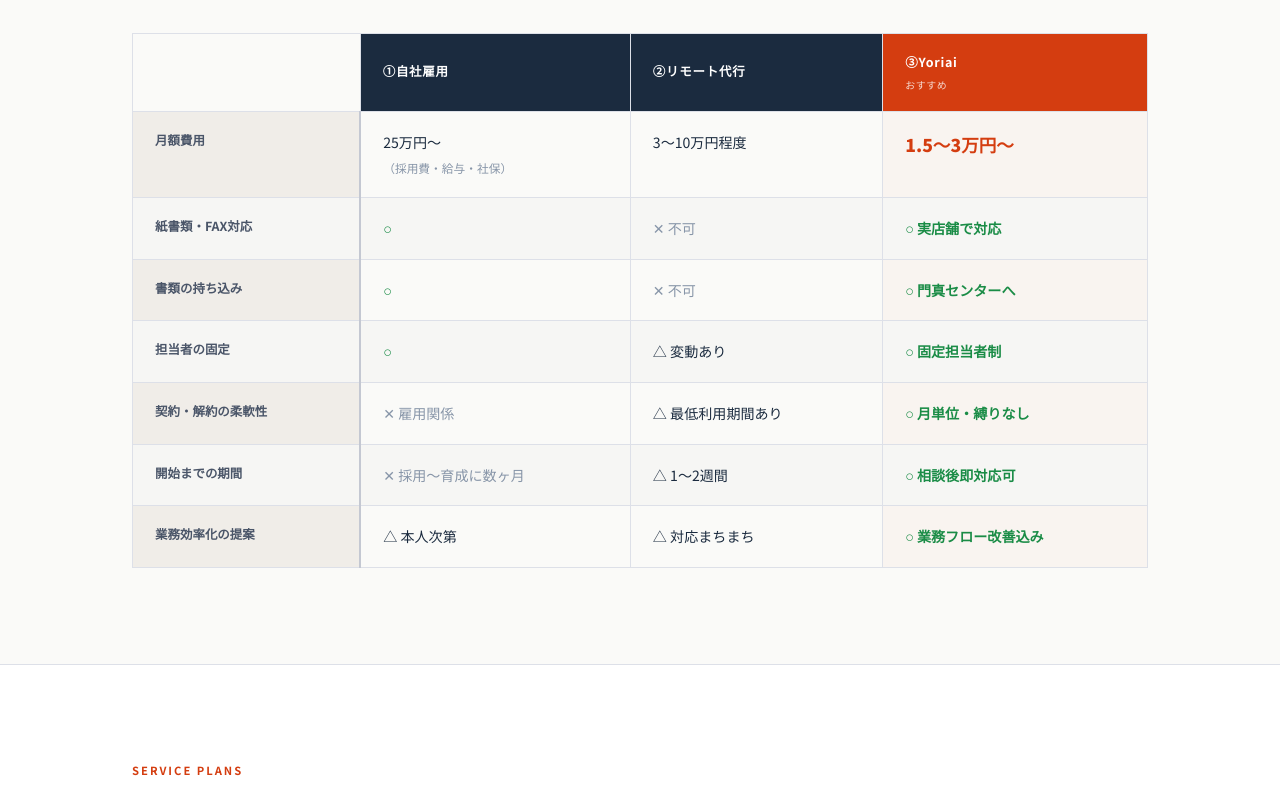
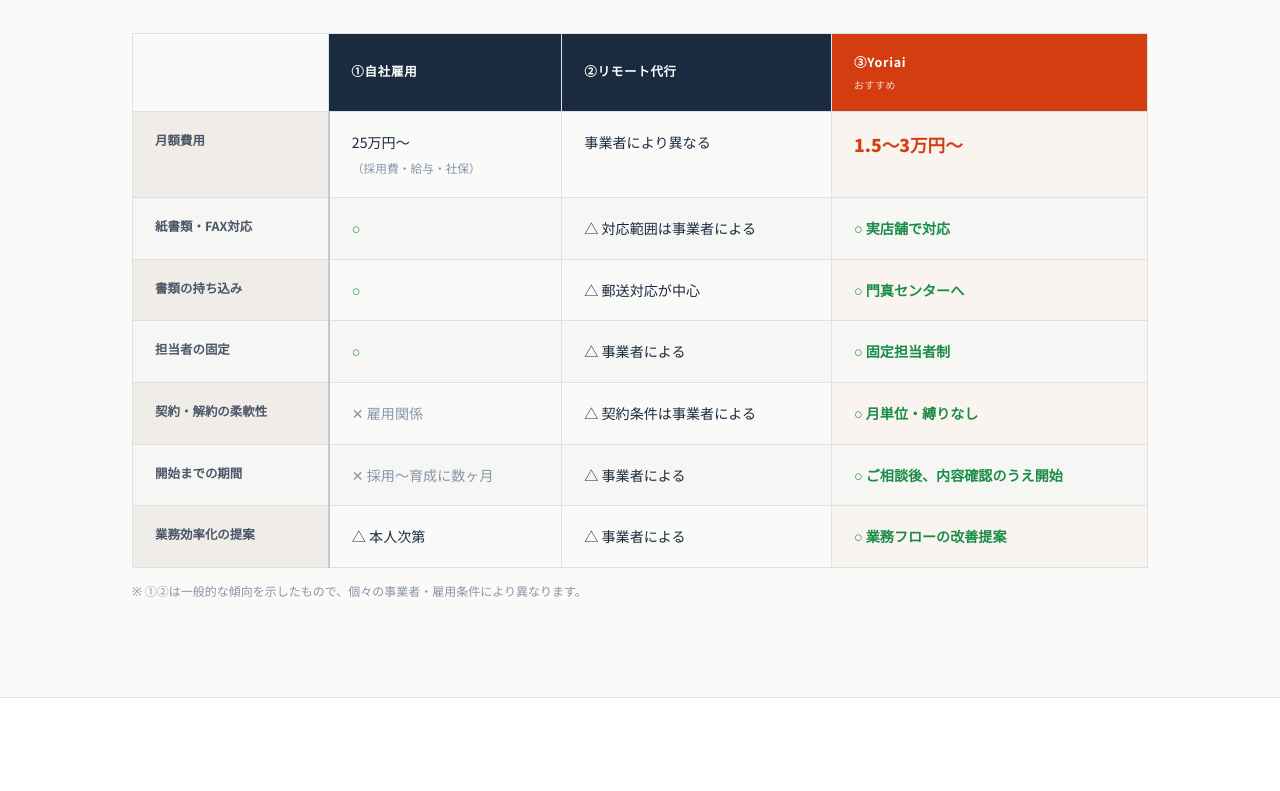
Before and after one commit to shuhei221-droid/yoriai-hp, a plain HTML site: page yoriai-hp:/index.html in a window 1280 px wide. Shown: the part 1772-2563 px from the top of the page. Drawn offline with Linux system fonts and the light colour scheme.

Commit message:
比較表とFAQの表現を、根拠なく他社を断定しない形に修正
- 比較表の「リモート代行」列の断定（✕ 不可、3〜10万円など）を「事業者による」に変更し、注記を追加
- 「相談後即対応可」「業務フロー改善込み」を実態に沿う表現に変更
- 税理士・社労士と「一緒に対応」を「当社では行わず、連携先をご紹介」に変更（構造化データも同様）

Co-Authored-By: Claude Opus 5.5 <noreply@anthropic.com>
Claude-Session: https://claude.ai/code/session_01MhydM1fxCLLASF64qDYWoQ

```diff
--- a/yoriai-hp:/index.html
+++ b/yoriai-hp:/index.html
@@ -94,7 +94,7 @@
     {"@type":"Question","name":"紙の書類やFAXにも対応できますか？","acceptedAnswer":{"@type":"Answer","text":"はい。大阪府門真市に物理センターがあるため、紙書類の持ち込み・郵送受け取り・FAX受信に対応しております。"}},
     {"@type":"Question","name":"どのエリアが対応範囲ですか？","acceptedAnswer":{"@type":"Answer","text":"門真市・守口市・寝屋川市・大東市・枚方市・交野市・四條畷市・東大阪市を中心に対応しています。"}},
     {"@type":"Question","name":"料金の目安を教えてください","acceptedAnswer":{"@type":"Answer","text":"月額15,000円（勤怠・給与サポート）〜30,000円（データ整理・DX、秘書代行）で6プランをご用意しています。複数プランの組み合わせも可能です。"}},
-    {"@type":"Question","name":"会計・税務の代行もできますか？","acceptedAnswer":{"@type":"Answer","text":"会計ソフトへのデータ入力補助・書類整理は対応しています。税務判断・申告は連携している税理士と対応します。"}},
+    {"@type":"Question","name":"会計・税務の代行もできますか？","acceptedAnswer":{"@type":"Answer","text":"会計ソフトへのデータ入力補助・書類整理は対応しています。税務判断・申告などの専門業務は当社では行わず、必要に応じて連携している税理士をご紹介します。"}},
     {"@type":"Question","name":"機密性の高い書類の扱いはどうなりますか？","acceptedAnswer":{"@type":"Answer","text":"業務開始前に秘密保持契約（NDA）を締結します。取り扱う書類については守秘義務を徹底しております。"}}
   ]}
 ]}
@@ -455,15 +455,16 @@ footer{background:var(--ink);padding:32px;}
       <table class="comp-table">
         <thead><tr><th></th><th>①自社雇用</th><th>②リモート代行</th><th class="rec">③Yoriai</th></tr></thead>
         <tbody>
-          <tr><th>月額費用</th><td>25万円〜<br><small style="color:var(--ink-lt)">（採用費・給与・社保）</small></td><td>3〜10万円程度</td><td class="yc"><span class="comp-price">1.5〜3万円〜</span></td></tr>
-          <tr><th>紙書類・FAX対応</th><td><span class="check-y">○</span></td><td><span class="check-n">✕ 不可</span></td><td class="yc"><span class="check-y">○ 実店舗で対応</span></td></tr>
-          <tr><th>書類の持ち込み</th><td><span class="check-y">○</span></td><td><span class="check-n">✕ 不可</span></td><td class="yc"><span class="check-y">○ 門真センターへ</span></td></tr>
-          <tr><th>担当者の固定</th><td><span class="check-y">○</span></td><td>△ 変動あり</td><td class="yc"><span class="check-y">○ 固定担当者制</span></td></tr>
-          <tr><th>契約・解約の柔軟性</th><td><span class="check-n">✕ 雇用関係</span></td><td>△ 最低利用期間あり</td><td class="yc"><span class="check-y">○ 月単位・縛りなし</span></td></tr>
-          <tr><th>開始までの期間</th><td><span class="check-n">✕ 採用〜育成に数ヶ月</span></td><td>△ 1〜2週間</td><td class="yc"><span class="check-y">○ 相談後即対応可</span></td></tr>
-          <tr><th>業務効率化の提案</th><td>△ 本人次第</td><td>△ 対応まちまち</td><td class="yc"><span class="check-y">○ 業務フロー改善込み</span></td></tr>
+          <tr><th>月額費用</th><td>25万円〜<br><small style="color:var(--ink-lt)">（採用費・給与・社保）</small></td><td>事業者により異なる</td><td class="yc"><span class="comp-price">1.5〜3万円〜</span></td></tr>
+          <tr><th>紙書類・FAX対応</th><td><span class="check-y">○</span></td><td>△ 対応範囲は事業者による</td><td class="yc"><span class="check-y">○ 実店舗で対応</span></td></tr>
+          <tr><th>書類の持ち込み</th><td><span class="check-y">○</span></td><td>△ 郵送対応が中心</td><td class="yc"><span class="check-y">○ 門真センターへ</span></td></tr>
+          <tr><th>担当者の固定</th><td><span class="check-y">○</span></td><td>△ 事業者による</td><td class="yc"><span class="check-y">○ 固定担当者制</span></td></tr>
+          <tr><th>契約・解約の柔軟性</th><td><span class="check-n">✕ 雇用関係</span></td><td>△ 契約条件は事業者による</td><td class="yc"><span class="check-y">○ 月単位・縛りなし</span></td></tr>
+          <tr><th>開始までの期間</th><td><span class="check-n">✕ 採用〜育成に数ヶ月</span></td><td>△ 事業者による</td><td class="yc"><span class="check-y">○ ご相談後、内容確認のうえ開始</span></td></tr>
+          <tr><th>業務効率化の提案</th><td>△ 本人次第</td><td>△ 事業者による</td><td class="yc"><span class="check-y">○ 業務フローの改善提案</span></td></tr>
         </tbody>
       </table>
+        <p style="font-size:.75rem;color:var(--ink-lt);margin-top:12px">※ ①②は一般的な傾向を示したもので、個々の事業者・雇用条件により異なります。</p>
     </div>
   </div>
 </section>
@@ -524,7 +525,7 @@ footer{background:var(--ink);padding:32px;}
       <details class="faq-item" ontoggle="if(this.open)dl('faq_open','紙FAX')"><summary class="faq-q"><span class="faq-qm">Q.</span>紙の書類やFAXにも対応できますか？</summary><p class="faq-a">はい、対応しています。大阪府門真市に物理センターを持っているため、紙書類の持ち込み・郵送受け取り・FAX受信が可能です。これがオンライン専業代行との最大の違いです。</p></details>
       <details class="faq-item" ontoggle="if(this.open)dl('faq_open','エリア')"><summary class="faq-q"><span class="faq-qm">Q.</span>どこまでエリアが対応範囲ですか？</summary><p class="faq-a">門真市・守口市・寝屋川市・大東市・枚方市・交野市・四條畷市・東大阪市を中心に対応しています。書類の郵送・オンライン対応については全国からご相談いただけます。</p></details>
       <details class="faq-item" ontoggle="if(this.open)dl('faq_open','料金')"><summary class="faq-q"><span class="faq-qm">Q.</span>料金の目安を教えてください</summary><p class="faq-a">月額15,000円（勤怠・給与サポート）〜30,000円（データ整理・DX、秘書代行）で6プランをご用意しています。複数プランの組み合わせも可能です。業務量に応じてご相談ください。</p></details>
-      <details class="faq-item" ontoggle="if(this.open)dl('faq_open','会計税務')"><summary class="faq-q"><span class="faq-qm">Q.</span>会計・税務の代行もできますか？</summary><p class="faq-a">会計ソフトへのデータ入力補助・書類整理は対応しています。税務判断・申告・社会保険手続きなどの専門業務は、連携している税理士・社労士と一緒に対応します。</p></details>
+      <details class="faq-item" ontoggle="if(this.open)dl('faq_open','会計税務')"><summary class="faq-q"><span class="faq-qm">Q.</span>会計・税務の代行もできますか？</summary><p class="faq-a">会計ソフトへのデータ入力補助・書類整理は対応しています。税務判断・申告・社会保険手続きなどの専門業務は当社では行いません。必要に応じて、連携している税理士・社会保険労務士をご紹介します。</p></details>
       <details class="faq-item" ontoggle="if(this.open)dl('faq_open','機密')"><summary class="faq-q"><span class="faq-qm">Q.</span>機密性の高い書類の扱いはどうなりますか？</summary><p class="faq-a">業務開始前に秘密保持契約（NDA）を締結します。取り扱う書類については守秘義務を徹底しております。</p></details>
     </div>
   </div>
```
